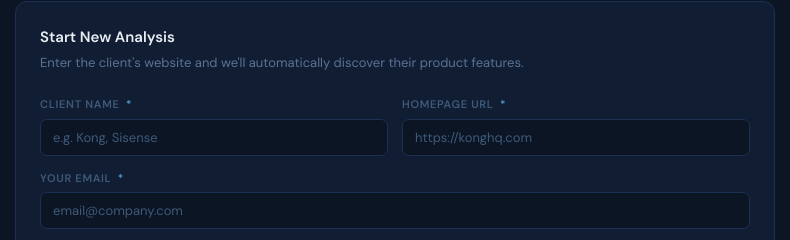
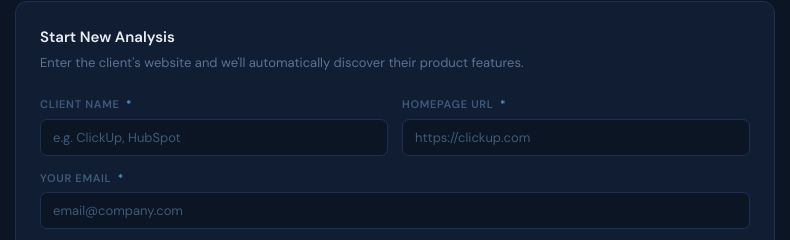
Before and after one commit to branko98/saas-analyzer, a plain HTML site: page index.html in a window 1280 px wide. Shown: the part 110-350 px from the top of the page, 245-1035 px from the left. Drawn offline with Linux system fonts and the light colour scheme.

Commit message:
Update index.html

```diff
--- a/index.html
+++ b/index.html
@@ -194,8 +194,8 @@
         <div class="discover-desc">Enter the client's website and we'll automatically discover their product features.</div>
         <form id="discover-form" autocomplete="off">
           <div class="form-row form-group">
-            <div><label class="label">Client Name <span class="req">*</span></label><input id="d-name" class="input" placeholder="e.g. Kong, Sisense" required></div>
-            <div><label class="label">Homepage URL <span class="req">*</span></label><input id="d-url" class="input" placeholder="https://konghq.com" required></div>
+            <div><label class="label">Client Name <span class="req">*</span></label><input id="d-name" class="input" placeholder="e.g. ClickUp, HubSpot" required></div>
+            <div><label class="label">Homepage URL <span class="req">*</span></label><input id="d-url" class="input" placeholder="https://clickup.com" required></div>
           </div>
           <div class="form-group"><label class="label">Your Email <span class="req">*</span></label><input id="d-email" class="input" type="email" placeholder="email@company.com" required></div>
           <div class="hp-field" aria-hidden="true"><label for="d-company">Company</label><input id="d-company" name="company" type="text" tabindex="-1" autocomplete="off"></div>
```
